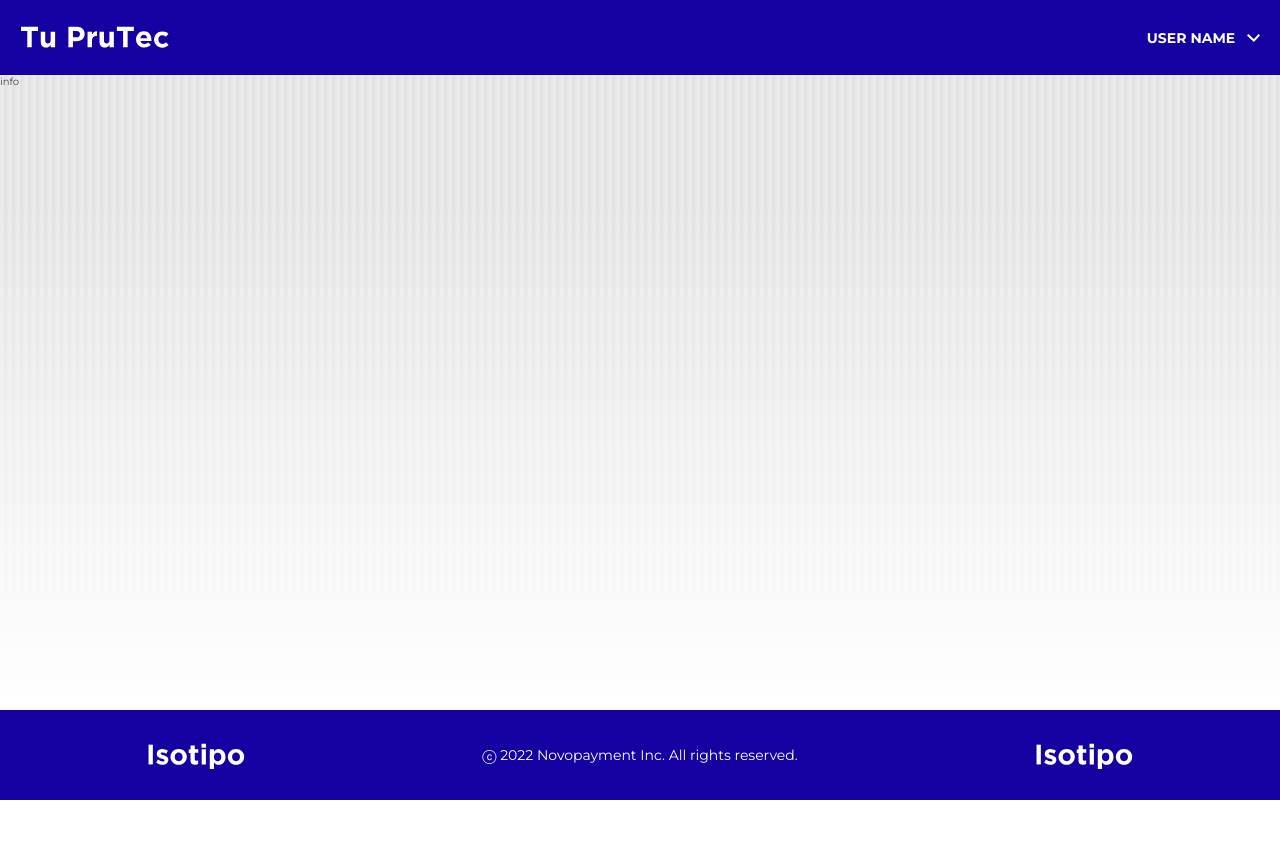
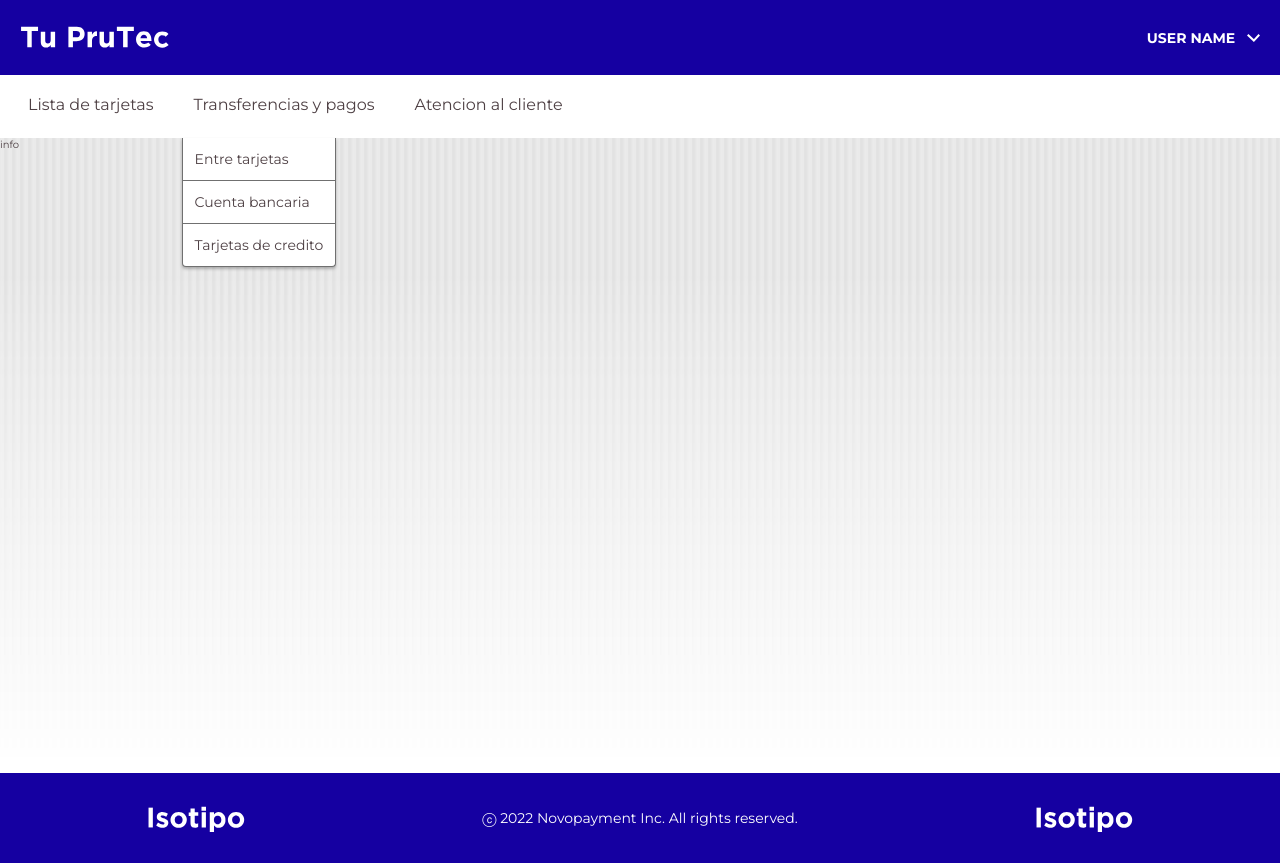
Before and after one commit to Mono-Gato/technicalTest_TuPruTec-Novopayment, a React app: page / in a window 1280 px wide. Before the commit the page ends 800 px from the top, so only its background shows below. Built offline with nearby package versions, Linux system fonts and the light colour scheme.

Commit message:
ADD Component Navbar with hardcoding structure and styles

```diff
--- /dev/null
+++ b/src/components/Navbar.jsx
@@ -0,0 +1,35 @@
+import React from 'react'
+//Styles
+import '../styles/components/Navbar.scss'
+
+function Navbar() {
+    return(
+        <nav className='navbar'>
+            <ul className='navbar__list'>
+                <li className='navbar__item'>
+                    <a className='item__anchor'>Lista de tarjetas</a>
+
+                </li>
+                <li className='navbar__item'>
+                    <a className='item__anchor'>Transferencias y pagos</a>
+                    <ul className='item__dropdown'>
+                        <li className='dropdown__item'>
+                            <a className='item__anchor'>Entre tarjetas </a>
+                        </li>
+                        <li className='dropdown__item'>
+                            <a className='item__anchor'>Cuenta bancaria </a>
+                        </li>
+                        <li className='dropdown__item'>
+                            <a className='item__anchor'>Tarjetas de credito </a>
+                        </li>
+                    </ul>
+                </li>
+                <li className='navbar__item'>
+                    <a className='item__anchor'>Atencion al cliente</a>
+                </li>
+            </ul>
+        </nav>
+    )
+}
+
+export { Navbar }
--- a/src/pages/Home.jsx
+++ b/src/pages/Home.jsx
@@ -1,9 +1,11 @@
 import React from 'react'
+import { Navbar } from '../components/Navbar'
 import { Info } from '../containers/Info'
 
 function Home() {
     return(
         <React.Fragment>
+            <Navbar />
             <Info>
                 <p>
                     info
--- a/src/styles/_vars.scss
+++ b/src/styles/_vars.scss
@@ -1,6 +1,7 @@
 /*Colors*/
 $primary-color: #1500A1;
 $stone80-color: #4E4044;
+$stone50-color: #707070;
 $light-color: #fff;
 /*fonts*/
 $primary-font: 'Montserrat', sans-serif;
--- /dev/null
+++ b/src/styles/components/Navbar.scss
@@ -0,0 +1,50 @@
+@import '../vars';
+
+.navbar{
+    background-color: $light-color;
+    padding: 0 $small-spacing;
+    &__list{
+        display: flex;
+        justify-content: flex-start;
+        gap: $small-spacing;
+        list-style: none;
+    }
+    &__item{
+        .item__anchor{
+            display: block;
+            padding: $medium-spacing $extraSmall-spacing;
+            font-size: $small-font;
+            cursor: pointer;
+            border-bottom: 4px solid transparent;
+            transition: .3s all ease-in-out;
+            &:hover{
+                border-bottom: 4px solid $primary-color;
+            }
+        }
+        .item__dropdown{
+            list-style: none;
+            position: absolute;
+            background-color: $light-color;
+            border: 1px solid $stone50-color;
+            border-top: 0;
+            box-shadow: 0px 2px 3px rgba($stone50-color, .5);
+            border-radius: 0 0 4px 4px;
+            .dropdown__item{
+                .item__anchor{
+                    display: block;
+                    padding: $extraSmall-spacing;
+                    font-size: $extraSmall-font;
+                    cursor: pointer;
+                    border-bottom: 1px solid $stone50-color;
+                    &:hover{
+                        background-color: rgba($primary-color,.1);
+                    }
+                }
+                &:last-child .item__anchor{
+                    border: 0;
+                }
+            }
+        }
+
+    }
+}
```
